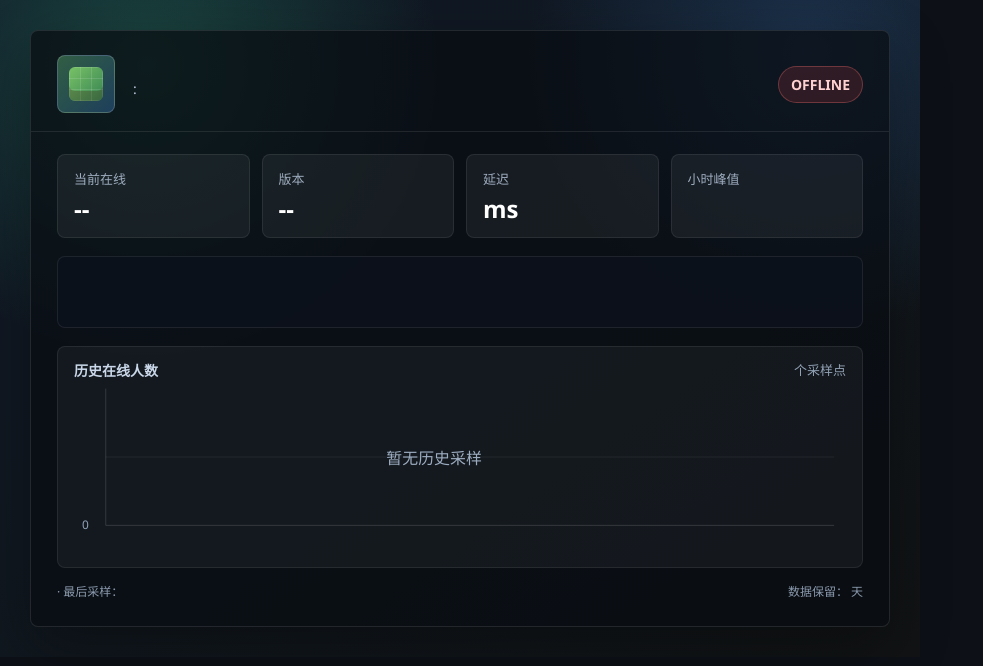
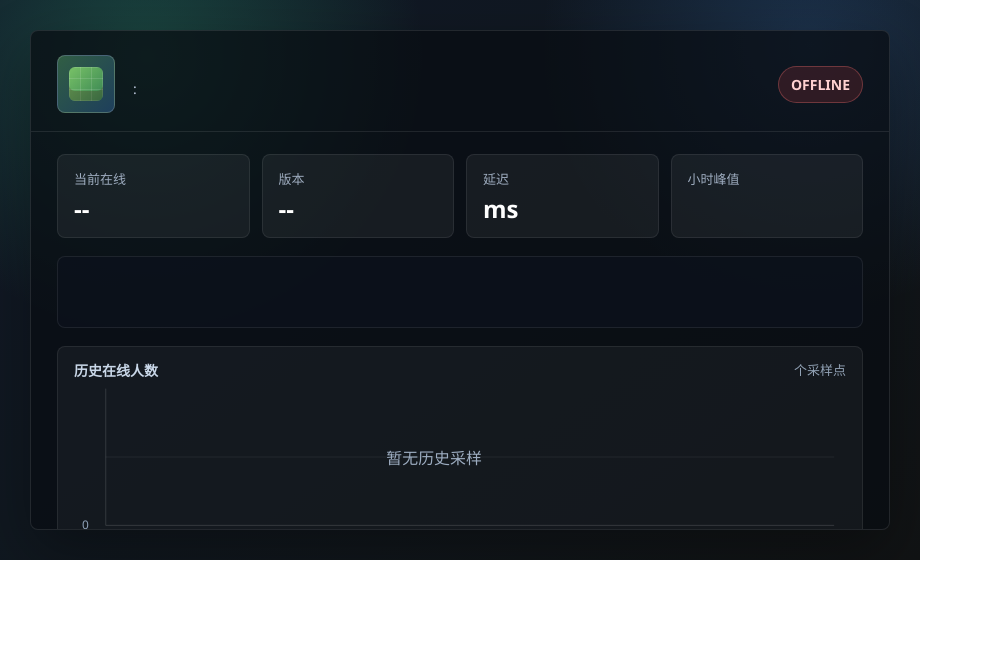
Before and after one commit to Minecraft0122/astrbot_plugin_mc_motd, a Python web app: template templates/status.html in a window 1280 px wide. Shown: the top 666 px of the page, without its empty margins (0-983 px from the left). Run offline with Jinja, Linux system fonts and the light colour scheme; the template is opened without the code that fills it, so the values that code supplies are empty.

Commit message:
Fix status image crop bounds

```diff
--- a/main.py
+++ b/main.py
@@ -969,7 +969,8 @@ class MinecraftMotdPlugin(Star):
                 data,
                 options={
                     "type": "png",
-                    "full_page": True,
+                    "full_page": False,
+                    "clip": {"x": 0, "y": 0, "width": 920, "height": 560},
                     "omit_background": False,
                     "scale": "device",
                 },
--- a/templates/status.html
+++ b/templates/status.html
@@ -7,18 +7,23 @@
       box-sizing: border-box;
     }
 
+    html,
     body {
       margin: 0;
       width: 920px;
-      min-height: 560px;
+      height: 560px;
+      overflow: hidden;
+      background: transparent;
+    }
+
+    body {
       color: #f7fafc;
-      background: #0d1117;
       font-family: "Microsoft YaHei", "PingFang SC", "Segoe UI", sans-serif;
     }
 
     .wrap {
       width: 920px;
-      min-height: 560px;
+      height: 560px;
       padding: 30px;
       background:
         radial-gradient(circle at 16% 10%, rgba(50, 185, 130, 0.28), transparent 30%),
@@ -28,7 +33,7 @@
 
     .panel {
       width: 860px;
-      min-height: 500px;
+      height: 500px;
       border: 1px solid rgba(255, 255, 255, 0.10);
       border-radius: 8px;
       background: rgba(9, 13, 19, 0.72);
@@ -156,7 +161,7 @@
     }
 
     .motd {
-      min-height: 72px;
+      height: 72px;
       margin-bottom: 18px;
       padding: 15px 17px;
       border-radius: 8px;
@@ -167,6 +172,7 @@
       line-height: 1.45;
       white-space: pre-wrap;
       word-break: break-word;
+      overflow: hidden;
     }
 
     .chartBox {
```
